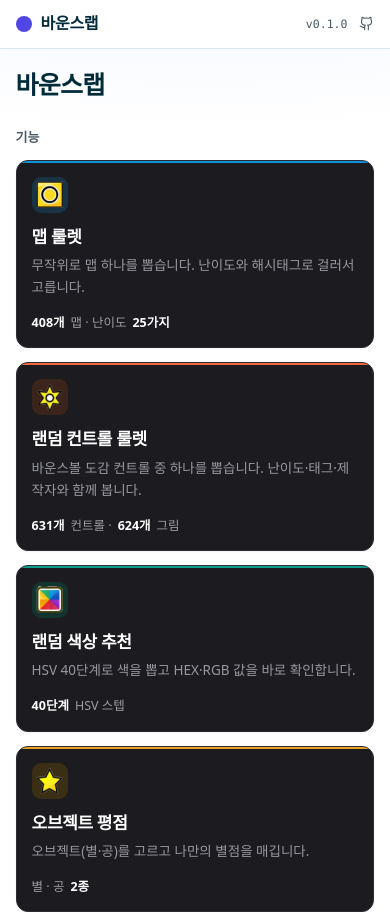
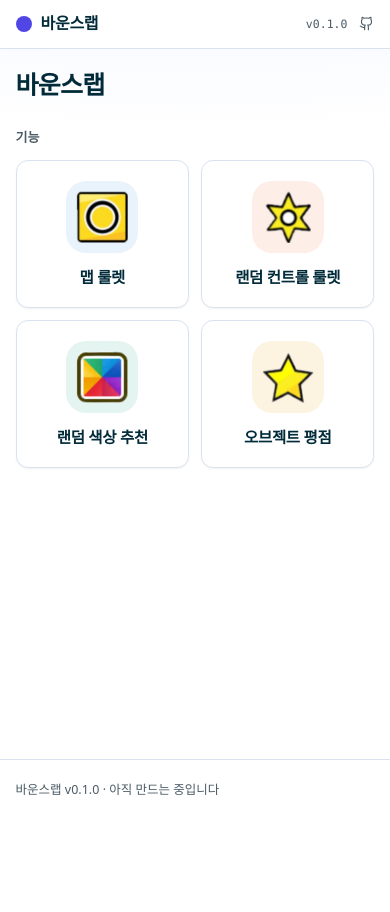
Before and after one commit to illiilillili/bouncelab, a website: page index.html in a window 390 px wide. Shown: the top 912 px of the page. After the commit the page ends 844 px from the top, so only its background shows below. Drawn offline with Linux system fonts and the light colour scheme.

Commit message:
저장: 2026. 9. 18. 오전 8:03:05

```diff
--- a/css/style.css
+++ b/css/style.css
@@ -51,51 +51,42 @@ a { color: inherit; text-decoration: none; }
 /* ── 홈 : 기능 카드 ─────────────────────── */
 .list-wrap { padding-top: 24px; }
 .list-title { margin: 0 0 12px; font-size: 13px; font-weight: 700; color: var(--text-dim); }
-/* 카드 수에 맞춰 열이 자동으로 잡힌다 (좁은 화면 1열 → 넓으면 3열) */
-.list { display: grid; gap: 14px; grid-template-columns: repeat(auto-fit, minmax(248px, 1fr)); }
+/* 카드 수에 맞춰 열이 자동으로 잡힌다 (좁은 화면 2열 → 넓으면 네 장이 한 줄) */
+.list { display: grid; gap: 14px; grid-template-columns: repeat(auto-fit, minmax(150px, 1fr)); }
 
-/* 카드 : 위쪽 색 띠 + 그림 칩 + 제목 + 설명 + 수치 줄 (기능마다 색만 다르다) */
+/* 카드 : 그림과 이름만. 설명·수치 줄은 두지 않는다.
+   그림은 기능 색을 옅게 깐 둥근 칩 안에 넣어, 글자 없이도 무엇인지 알아보게 한다. */
 .item {
-  position: relative; display: flex; flex-direction: column; padding: 18px 16px 15px;
-  background: #1b1b20;                                    /* 홈 카드 바탕 — 목업에서 딴 값 */
-  border: 1px solid #2c2d33; border-radius: var(--r-lg); box-shadow: var(--shadow);
-  color: var(--white); overflow: hidden;                  /* 위쪽 띠가 모서리 밖으로 안 나가게 */
+  position: relative; display: flex; flex-direction: column; align-items: center; justify-content: center;
+  gap: 12px; min-height: 168px; padding: 24px 14px 20px;
+  background: var(--white); border: 1px solid var(--line); border-radius: var(--r-lg); box-shadow: var(--shadow);
+  color: var(--ink); text-align: center;
   transition: transform .15s ease, box-shadow .15s ease, border-color .15s ease;
 }
-.item::before {                                           /* 위쪽 띠 — 기능 색으로 */
-  content: ''; position: absolute; left: 0; right: 0; top: 0; height: 2px;
-  background: var(--accent, var(--brand));               /* 목업처럼 한 가지 색 */
+.item:focus-visible { transform: translateY(-3px); box-shadow: var(--shadow-hover); border-color: var(--accent, var(--brand)); }
+.item__icon {
+  display: flex; align-items: center; justify-content: center; width: 84px; height: 84px;
+  border-radius: 24px; background: var(--chip, var(--surface));
+  transition: transform .15s ease;
 }
-.item:focus-visible { transform: translateY(-2px); box-shadow: var(--shadow-hover); border-color: var(--accent, var(--brand)); }
-.item__icon {
-  display: flex; align-items: center; justify-content: center; width: 40px; height: 40px;
-  margin-bottom: 12px; border-radius: 9px; background: var(--chip, rgba(255, 255, 255, .07));
-}
-.item__icon img, .item__icon svg { width: 30px; height: 30px; }
-.item__name { display: block; font-size: 17px; font-weight: 800; letter-spacing: -.02em; }
-.item__desc { display: block; margin-top: 5px; font-size: 13.5px; color: #97989f; }
-.item__stat {
-  display: flex; align-items: center; flex-wrap: wrap; gap: 6px; margin-top: auto;
-  padding-top: 14px; font-size: 12.5px; color: rgba(255, 255, 255, .58);
-}
-.item__stat b { color: var(--white); font-weight: 800; }
-.item__tags { display: flex; gap: 6px; margin-top: 10px; }
+.item__icon img, .item__icon svg { width: 60px; height: 60px; }
+.item__name { font-size: 16.5px; font-weight: 800; letter-spacing: -.02em; }
+.item__tags { display: flex; gap: 6px; }
 
-/* 기능별 색 — --accent 는 위쪽 띠, --chip 은 그림 칩 바탕.
-   controls · colors · rating 은 목업 카드에서 그대로 딴 값이고,
-   roulette 은 목업에 없어서 색상 추천 그림(색 부채꼴)의 파랑을 썼다. */
-.item--roulette { --accent: #0f91db; --chip: #193345; }
-.item--controls { --accent: #f2673d; --chip: #3a241c; }
-.item--colors   { --accent: #0e9e8e; --chip: #13332e; }
-.item--rating   { --accent: #e8a020; --chip: #3a2e14; }
+/* 기능별 색 — --chip 은 그림 칩 바탕(옅은 색), --accent 는 hover·포커스 테두리 색.
+   controls · colors · rating 은 목업 카드에서 딴 값을 옅게 편 것이고,
+   roulette 은 목업에 그 카드가 없어서 색 부채꼴 그림의 파랑을 옮겼다. */
+.item--roulette { --accent: #0f91db; --chip: #e8f3fb; }
+.item--controls { --accent: #f2673d; --chip: #fdeee7; }
+.item--colors   { --accent: #0e9e8e; --chip: #e4f4f1; }
+.item--rating   { --accent: #e8a020; --chip: #fdf3e1; }
 
-/* 짙은 카드 위에서도 태그가 읽히게 */
-.item .tag--soon { background: rgba(255, 255, 255, .16); color: var(--white); }
-.item .tag--need { background: rgba(191, 219, 247, .22); color: var(--white); }
+/* 태그(준비 중 · 데이터 필요)는 흰 카드 위라 기본 .tag 색을 그대로 쓴다 */
 
-/* 마우스가 있는 기기에서만 hover 로 띄운다 */
+/* 마우스가 있는 기기에서만 hover 로 떠오름 */
 @media (hover: hover) {
-  .item:hover { transform: translateY(-2px); box-shadow: var(--shadow-hover); border-color: var(--accent, var(--brand)); }
+  .item:hover { transform: translateY(-3px); box-shadow: var(--shadow-hover); border-color: var(--accent, var(--brand)); }
+  .item:hover .item__icon { transform: scale(1.06); }
 }
 
 .tag { padding: 2px 8px; border-radius: 999px; font-size: 11px; font-weight: 700; white-space: nowrap; }
@@ -354,10 +345,12 @@ select:focus-visible { border-color: var(--brand); outline: none; box-shadow: 0
 /* ── 좁은 화면 (휴대폰) ─────────────────── */
 @media (max-width: 620px) {
   .brand__en { display: none; }
-  /* 카드 : 좁은 화면에서는 여백을 조금 줄인다 */
-  .item { padding: 16px 15px 14px; }
-  .item__icon { width: 36px; height: 36px; margin-bottom: 10px; }
-  .item__icon img, .item__icon svg { width: 27px; height: 27px; }
+  /* 카드 : 좁은 화면에서는 낮추고 그림을 조금 줄인다 (2열은 그대로) */
+  .list { gap: 12px; }
+  .item { min-height: 148px; padding: 20px 12px 16px; }
+  .item__icon { width: 72px; height: 72px; border-radius: 20px; }
+  .item__icon img, .item__icon svg { width: 52px; height: 52px; }
+  .item__name { font-size: 15.5px; }
   .count { margin-left: 0; }
   .tags { margin-top: 10px; }
   .reel__by { min-width: 62px; }
--- a/data/features.js
+++ b/data/features.js
@@ -2,48 +2,26 @@
  *
  * status     soon = 아직 안 만든 기능 / ready = 동작함
  * needsData  맵 이름처럼 알려줘야 하는 값이 필요한 기능
- * desc       홈 카드에 나오는 설명 (문장으로 끝맺는다)
- * stat       카드 아래 수치 줄. * 로 감싼 부분만 굵게 나온다 (예: '*631개* 컨트롤')
- *            데이터에서 세는 값이라 함수로 두고 카드를 그릴 때 부른다
+ * desc       준비 중 화면(js/views/_soon.js)에 나오는 설명
+ *
+ * 홈 카드에는 그림(js/lib/icons.js 의 art)과 이름만 나온다 — 설명·수치 줄은 두지 않는다.
  */
 window.BL = window.BL || {};
 window.BL.features = [
   { id: 'roulette', name: '맵 룰렛',
     desc: '무작위로 맵 하나를 뽑습니다. 난이도와 해시태그로 걸러서 고릅니다.',
-    stat: function () {
-      var maps = window.BL.maps || [], seen = {}, steps = 0;
-      for (var i = 0; i < maps.length; i++) {
-        if (!seen[maps[i].diff]) { seen[maps[i].diff] = 1; steps++; }
-      }
-      return '*' + maps.length + '개* 맵 · 난이도 *' + steps + '가지*';
-    },
     status: 'ready' },
 
   { id: 'controls', name: '랜덤 컨트롤 룰렛',
     desc: '바운스볼 도감 컨트롤 중 하나를 뽑습니다. 난이도·태그·제작자와 함께 봅니다.',
-    stat: function () {
-      var list = window.BL.controls || [], pics = 0;
-      for (var i = 0; i < list.length; i++) {
-        if (list[i].imgs && list[i].imgs.length) pics++;
-      }
-      return '*' + list.length + '개* 컨트롤 · *' + pics + '개* 그림';
-    },
     status: 'ready' },
 
   { id: 'colors', name: '랜덤 색상 추천',
     desc: 'HSV 40단계로 색을 뽑고 HEX·RGB 값을 바로 확인합니다.',
-    stat: function () {
-      var step = window.BL.color ? window.BL.color.INDEX_MAX + 1 : 40;
-      return '*' + step + '단계* HSV 스텝';
-    },
     status: 'ready' },
 
   /* 새 탭 — 별 · 공 오브젝트를 골라 별점을 매긴다 (js/views/rating.js) */
   { id: 'rating', name: '오브젝트 평점',
     desc: '오브젝트(별·공)를 고르고 나만의 별점을 매깁니다.',
-    stat: function () {
-      var list = (window.BL.objects && window.BL.objects.list) || [];
-      return list.map(function (o) { return o.name; }).join(' · ') + ' *' + list.length + '종*';
-    },
     status: 'ready' }
 ];
--- a/js/app.js
+++ b/js/app.js
@@ -29,16 +29,6 @@ window.BL = window.BL || {};
     return BL.icons.art(f.id) || BL.icons.get(f.id);
   }
 
-  /* 카드 아래 수치 줄. '*631개* 컨트롤' 처럼 별표로 감싼 부분만 굵게 나온다 */
-  function stat(f) {
-    var text = typeof f.stat === 'function' ? f.stat() : f.stat;
-    if (!text) return null;
-    return el('span', { class: 'item__stat' }, String(text).split('*').map(function (s, i) {
-      if (!s) return null;
-      return i % 2 ? el('b', { text: s }) : s;
-    }));
-  }
-
   function tags(f) {
     var list = [];
     if (f.status === 'soon') list.push(el('span', { class: 'tag tag--soon', text: '준비 중' }));
@@ -46,12 +36,11 @@ window.BL = window.BL || {};
     return list.length ? el('span', { class: 'item__tags' }, list) : null;
   }
 
+  /* 카드 : 그림 + 이름만. 설명·수치 줄은 두지 않는다 */
   function card(f) {
     return el('a', { class: 'item item--' + f.id, href: '#/f/' + f.id }, [
       el('span', { class: 'item__icon' }, icon(f)),
       el('span', { class: 'item__name', text: f.name }),
-      el('span', { class: 'item__desc', text: f.desc }),
-      stat(f),
       tags(f)
     ]);
   }
@@ -63,7 +52,7 @@ window.BL = window.BL || {};
       el('h1', { text: BL.site.nameKo })
     ]));
 
-    /* 카드 수에 맞춰 열이 자동으로 잡힌다 (좁은 화면 1열 → 넓으면 3열) */
+    /* 카드 수에 맞춰 열이 자동으로 잡힌다 (좁은 화면 2열 → 넓으면 네 장이 한 줄) */
     root.appendChild(el('section', { class: 'list-wrap' }, [
       el('h2', { class: 'list-title', text: '기능' }),
       el('div', { class: 'list' }, (BL.features || []).map(card))
```
Also changed, not shown: block-preview.html (+2 -2 lines), control-gif-preview.html (+1 -1 lines), index.html (+20 -20 lines), README.md.
